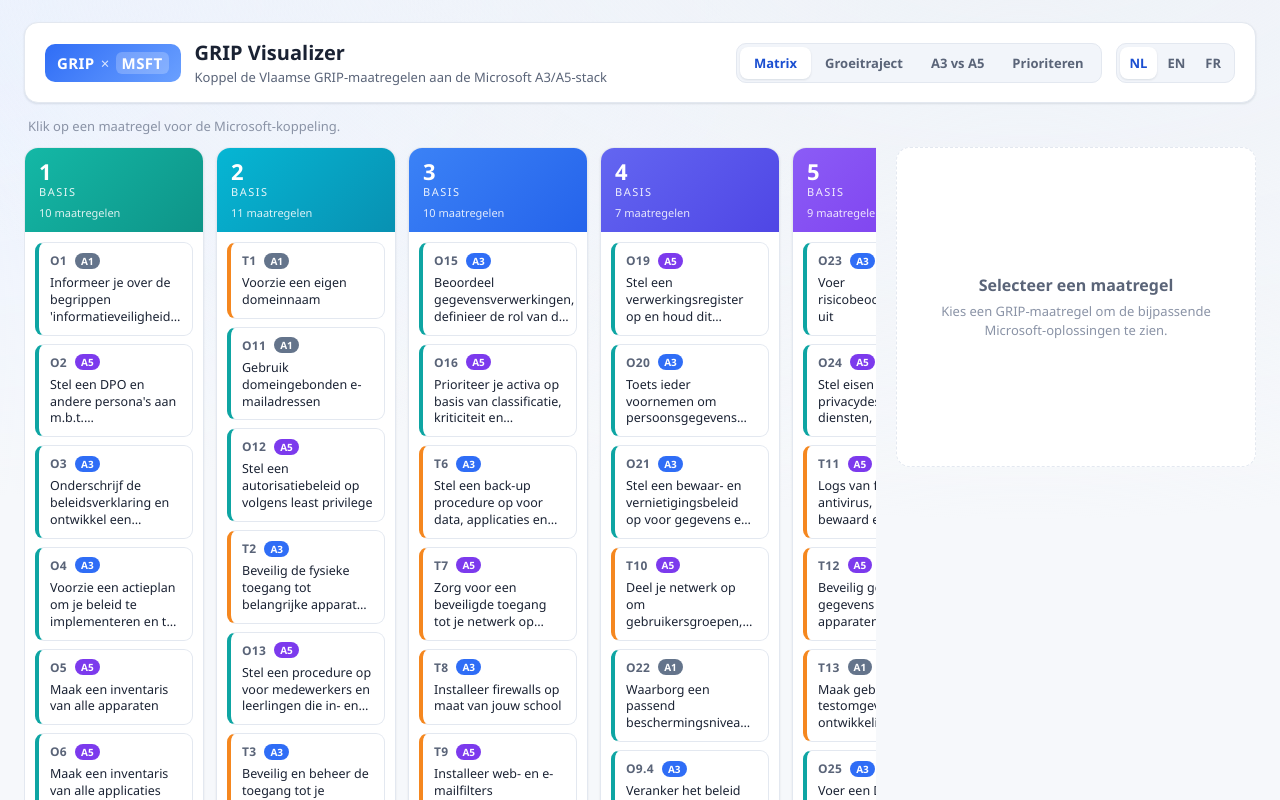
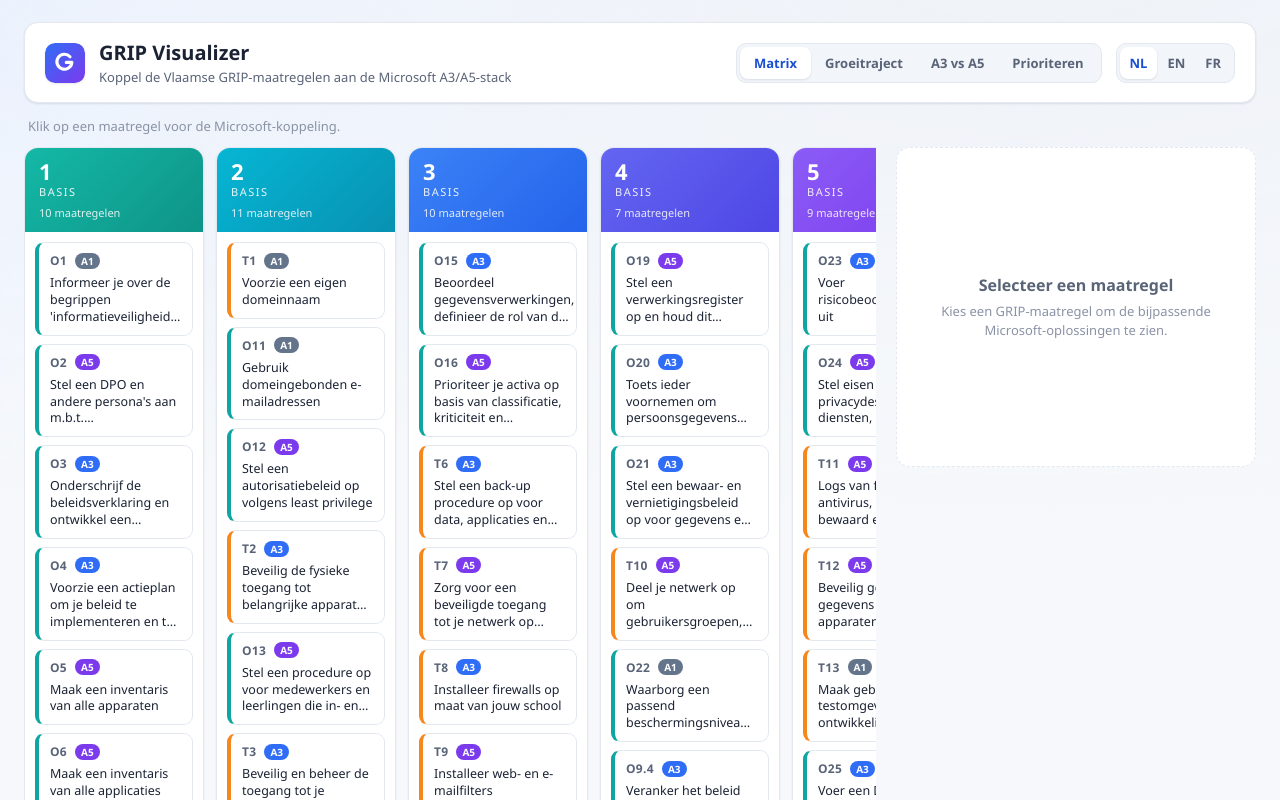
Before and after one commit to DevSecNinja/grip-visualizer, a React (Vite) app: page / in a window 1280 px wide. Shown: the top 800 px of the page. Built offline with nearby package versions, Linux system fonts and the light colour scheme.

Commit message:
feat(header): replace text lockup with gradient G-badge logo
Integrates the brand G-badge (gradient #2f6df6 to #7c3aed with white G
mark, matching the favicon/icons) as an inline, themeable SVG in the
top-left header. Adds an accessible logoAlt aria-label in nl/en/fr.

Closes #31

```diff
--- a/src/components/AppHeader.jsx
+++ b/src/components/AppHeader.jsx
@@ -4,10 +4,31 @@
   return (
     <header className="app-header">
       <div className="app-header__brand">
-        <span className="app-header__logo" aria-hidden="true">
-          <span className="app-header__logo-grip">GRIP</span>
-          <span className="app-header__logo-x">×</span>
-          <span className="app-header__logo-ms">MSFT</span>
+        <span className="app-header__logo" role="img" aria-label={t(lang, 'logoAlt')}>
+          <svg
+            className="app-header__logo-mark"
+            viewBox="0 0 64 64"
+            width="40"
+            height="40"
+            aria-hidden="true"
+            focusable="false"
+          >
+            <defs>
+              <linearGradient id="appHeaderLogoGradient" x1="0" y1="0" x2="1" y2="1">
+                <stop offset="0" stopColor="#2f6df6" />
+                <stop offset="1" stopColor="#7c3aed" />
+              </linearGradient>
+            </defs>
+            <rect width="64" height="64" rx="14" fill="url(#appHeaderLogoGradient)" />
+            <path
+              d="M40 22a12 12 0 1 0 3 9h-9"
+              fill="none"
+              stroke="#fff"
+              strokeWidth="5"
+              strokeLinecap="round"
+              strokeLinejoin="round"
+            />
+          </svg>
         </span>
         <div className="app-header__titles">
           <h1 className="app-header__title">{t(lang, 'appTitle')}</h1>
--- a/src/i18n/strings.js
+++ b/src/i18n/strings.js
@@ -4,6 +4,7 @@
   nl: {
     appTitle: 'GRIP Visualizer',
     appSubtitle: 'Koppel de Vlaamse GRIP-maatregelen aan de Microsoft A3/A5-stack',
+    logoAlt: 'GRIP Visualizer — GRIP gekoppeld aan Microsoft A3/A5',
     viewMatrix: 'Matrix',
     viewJourney: 'Groeitraject',
     matrixHint: 'Klik op een maatregel voor de Microsoft-koppeling.',
@@ -71,6 +72,7 @@
   en: {
     appTitle: 'GRIP Visualizer',
     appSubtitle: 'Mapping the Flemish GRIP measures to the Microsoft A3/A5 stack',
+    logoAlt: 'GRIP Visualizer — GRIP mapped to Microsoft A3/A5',
     viewMatrix: 'Matrix',
     viewJourney: 'Journey',
     matrixHint: 'Click a measure to see its Microsoft mapping.',
@@ -137,6 +139,7 @@
   fr: {
     appTitle: 'GRIP Visualizer',
     appSubtitle: 'Associer les mesures GRIP flamandes à la pile Microsoft A3/A5',
+    logoAlt: 'GRIP Visualizer — GRIP associé à Microsoft A3/A5',
     viewMatrix: 'Matrice',
     viewJourney: 'Parcours',
     matrixHint: 'Cliquez sur une mesure pour voir la correspondance Microsoft.',
--- a/src/styles/index.css
+++ b/src/styles/index.css
@@ -96,23 +96,15 @@
 .app-header__logo {
   display: inline-flex;
   align-items: center;
-  gap: 6px;
-  font-weight: 800;
-  letter-spacing: 0.4px;
-  padding: 8px 12px;
+  justify-content: center;
+  flex: none;
+}
+.app-header__logo-mark {
+  display: block;
+  width: 40px;
+  height: 40px;
   border-radius: 10px;
-  background: linear-gradient(135deg, var(--accent), #6aa0ff);
-  color: #fff;
-  font-size: 15px;
-}
-.app-header__logo-x {
-  opacity: 0.8;
-  font-weight: 500;
-}
-.app-header__logo-ms {
-  background: rgba(255, 255, 255, 0.22);
-  border-radius: 6px;
-  padding: 1px 6px;
+  box-shadow: var(--shadow-sm);
 }
 
 .app-header__titles {
```
